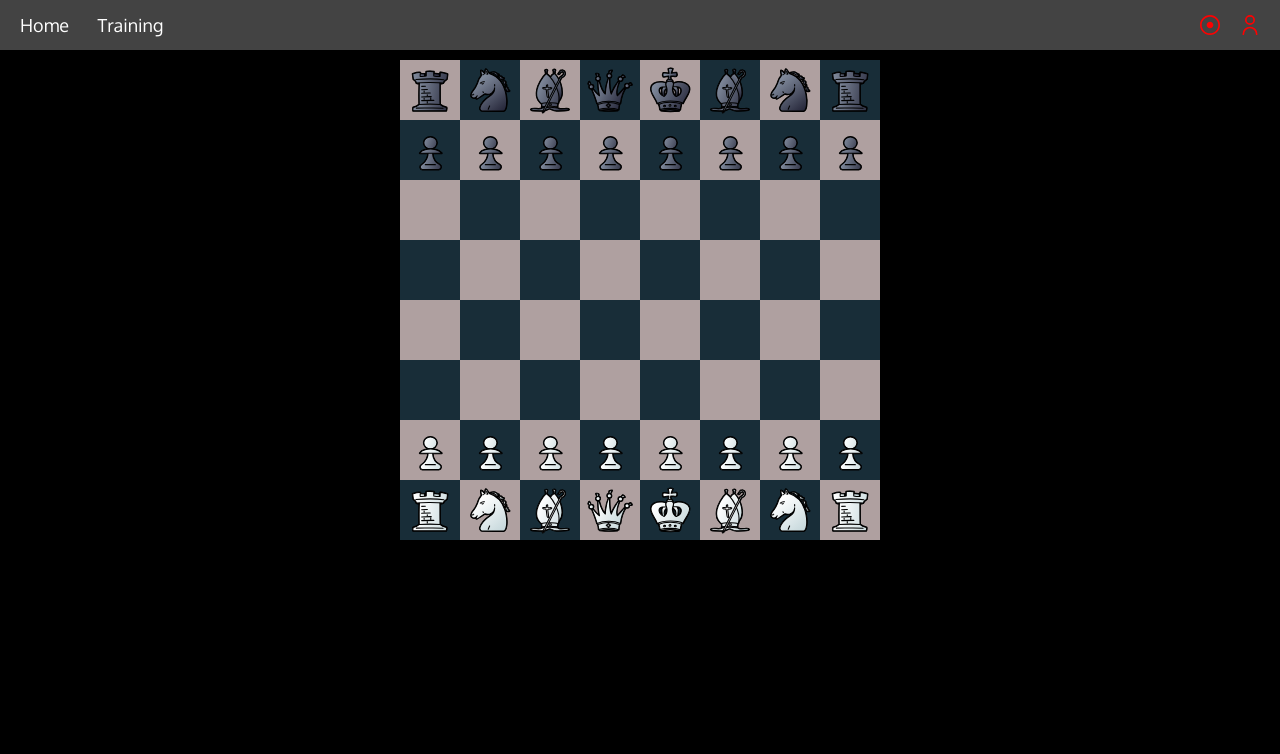
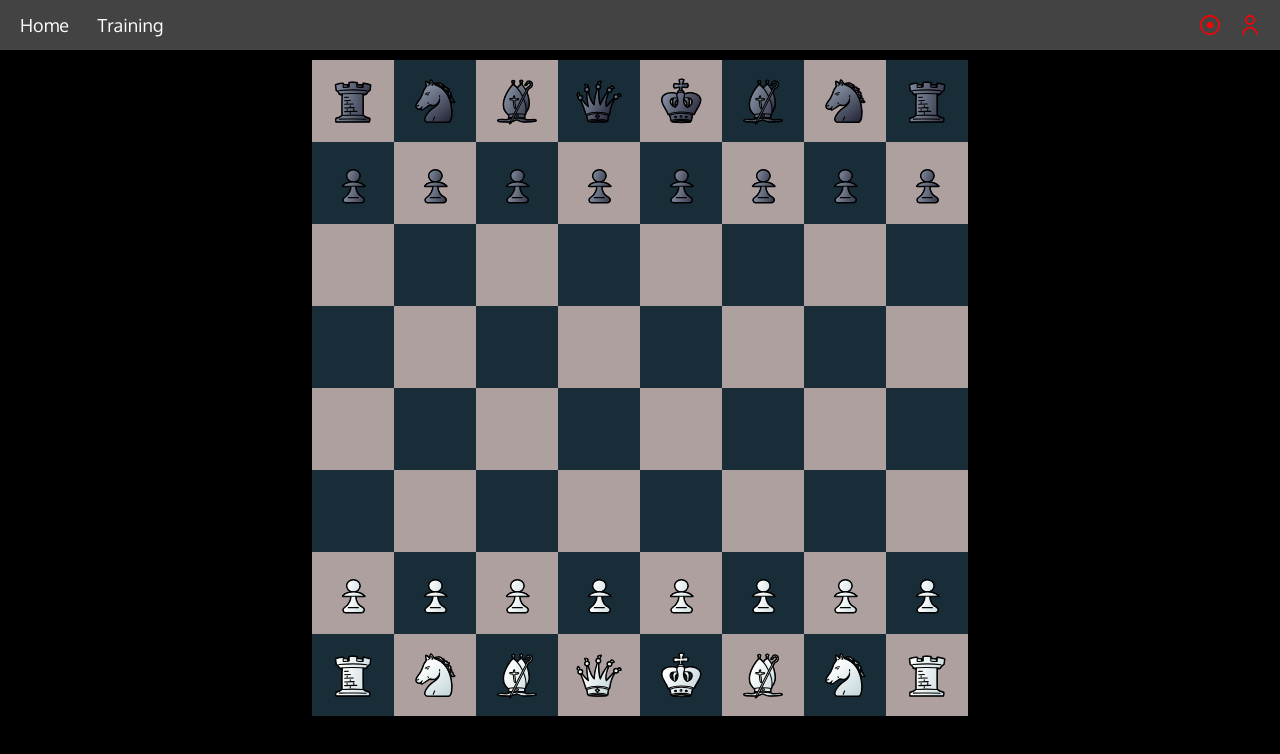
Before and after one commit to KhamidovDilshod/Chess.Client, an Angular app in the folder client/: page / in a window 1280 px wide. Shown: the top 754 px of the page. Built offline with nearby package versions, Linux system fonts and the light colour scheme; a web font is replaced by a local one.

Commit message:
style fix

```diff
--- a/client/src/app/components/chess-board/chess-board.component.css
+++ b/client/src/app/components/chess-board/chess-board.component.css
@@ -17,8 +17,8 @@
   display: flex;
   justify-content: center;
   align-items: center;
-    height: 60px;
-    width: 60px;
+  height: 82px;
+  width: 82px;
   cursor: pointer;
   background-color: white;
 }
```
Lines whose indentation alone changed are shown as unchanged.
